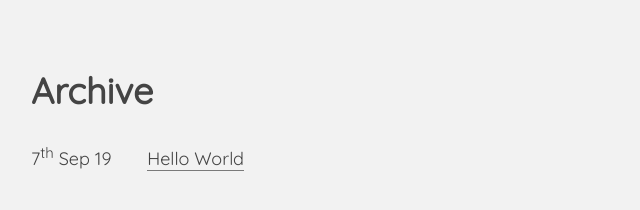
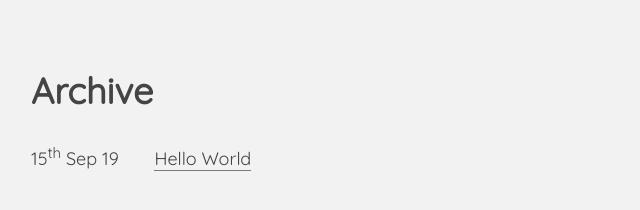
Before and after one commit to cg-cnu/cg-cnu.github.io, a plain HTML site: page blog/index.html in a window 1280 px wide. Shown: the full height of the page, 225-865 px from the left. Drawn offline with Linux system fonts and the light colour scheme.

Commit message:
fix: changed the date

```diff
--- a/blog/index.html
+++ b/blog/index.html
@@ -10,8 +10,8 @@
     </header>
     <h1>Archive</h1>
     <p>
-      <span style="padding-right: 4%"> 7<sup>th</sup> Sep 19 </span>
-      <a class="link" href="./07-09-2019-hello-world.html">Hello World</a>
+      <span style="padding-right: 4%"> 15<sup>th</sup> Sep 19 </span>
+      <a class="link" href="./15-09-2019-hello-world.html">Hello World</a>
     </p>
   </body>
 </html>
```
Also changed, not shown: blog/15-09-2019-hello-world.html (renamed from blog/07-09-2019-hello-world.html, +1 -1 lines).
